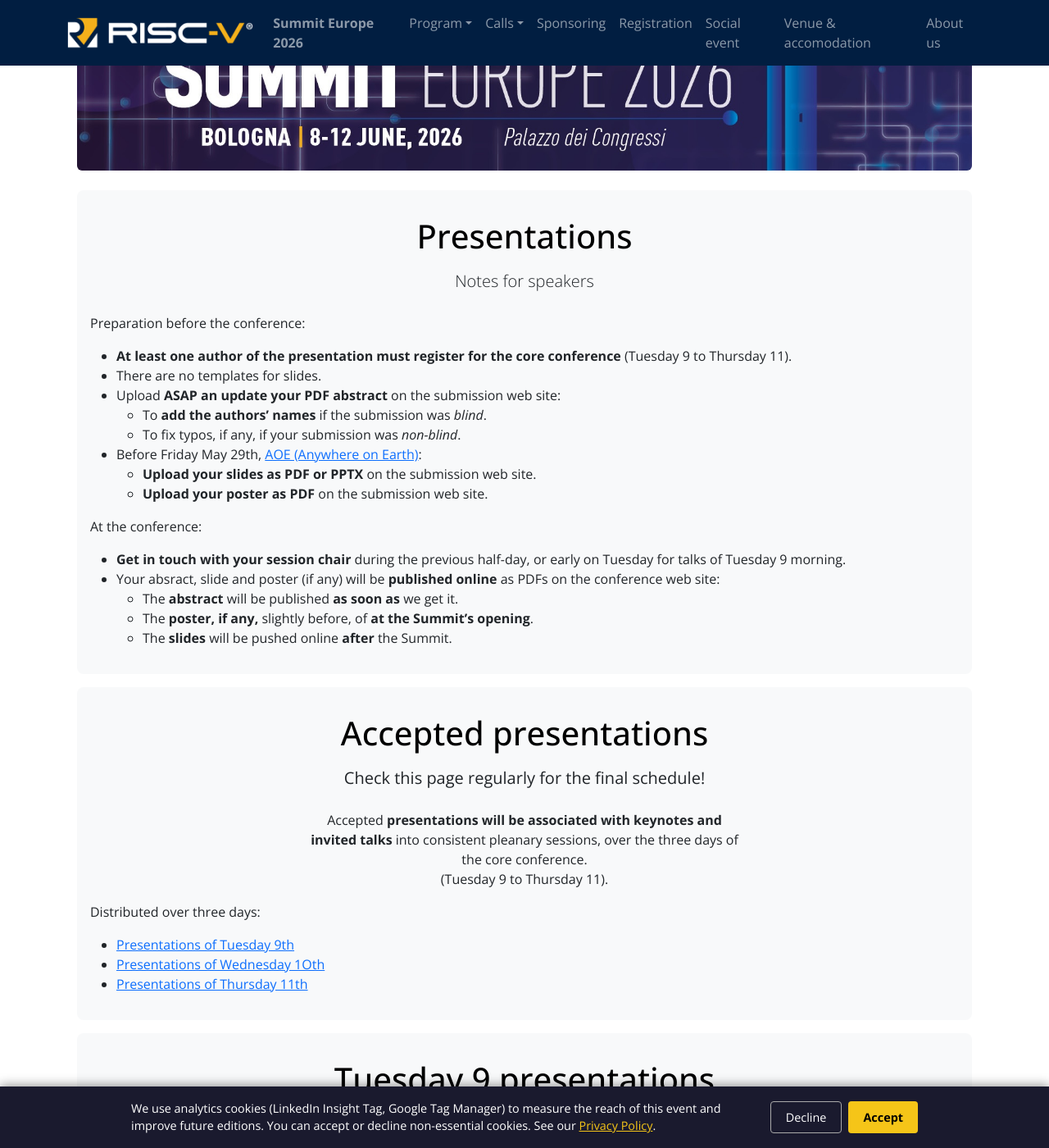
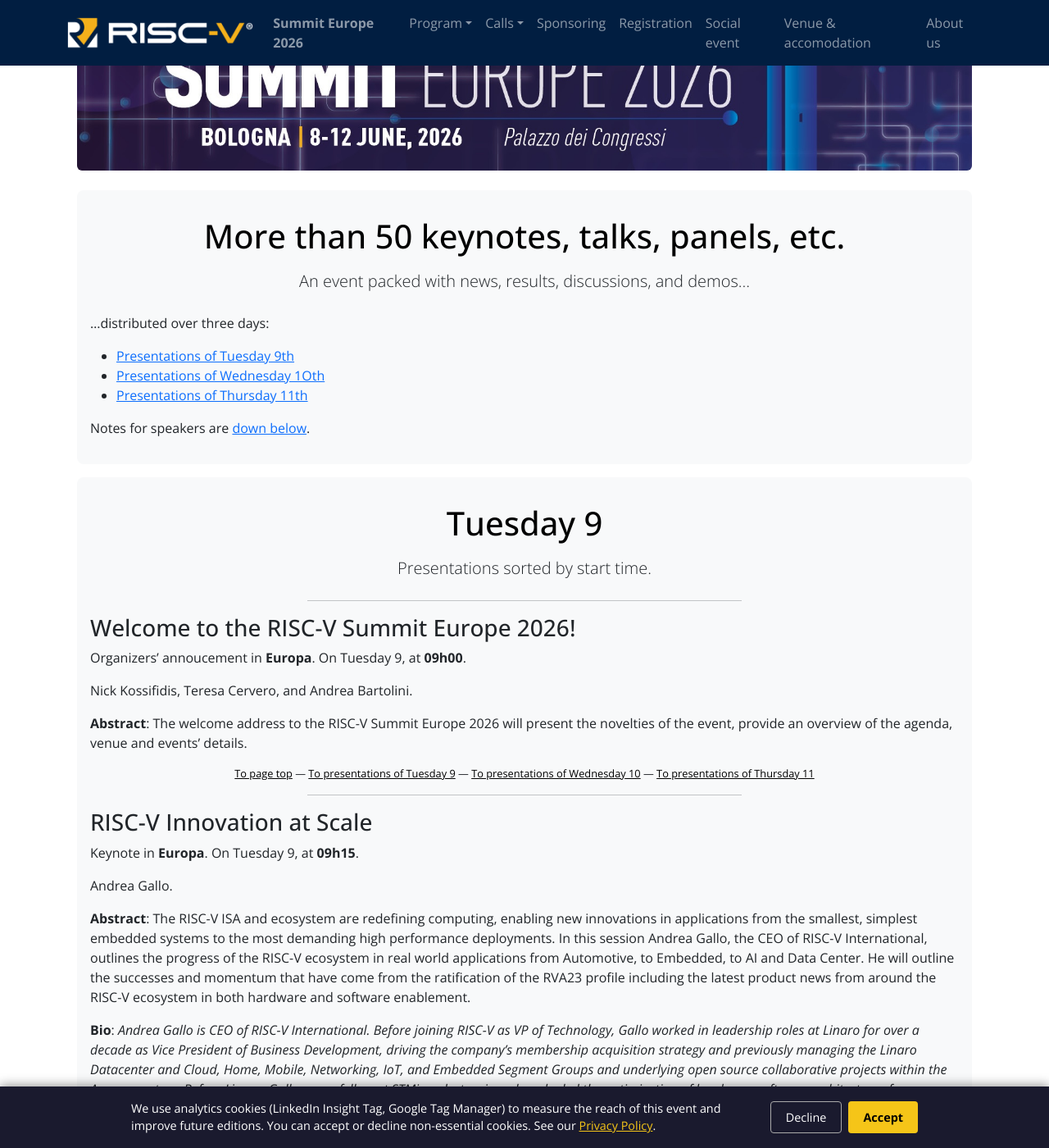
Before and after one commit to riscv-europe/summit-website-development, a Jekyll site: the page built from summit/2026/presentations.md, in a window 1280 px wide and 1400 px high, scrolled down 278 px. Shown: the whole window at 82% size. Built offline with Jekyll 4.4.1, drawn with Linux system fonts in a browser that asks for light colours; some of the changed text lies outside the part shown.

Commit message:
Fix: improved the main presentation page. Instruction were pushed to the bottom.

```diff
--- a/summit/2026/presentations.md
+++ b/summit/2026/presentations.md
@@ -10,9 +10,66 @@
 %}
 
 {% include jumboboxstart.html
-    title = "Presentations"
-    lead = "Notes for speakers"
+    title = "More than 50 keynotes, talks, panels, etc."
+    lead = "An event packed with news, results, discussions, and demos..."
 %}
+
+
+...distributed over three days:
+ - <a href="#Tue">Presentations of Tuesday 9th</a>
+ - <a href="#Wed">Presentations of Wednesday 1Oth</a>
+ - <a href="#Thu">Presentations of Thursday 11th</a>
+
+Notes for speakers are [down below](#notes).
+
+{% include jumboboxend.html %}
+
+{% include jumboboxstart.html
+    title = "Tuesday 9"
+    lead =  "Presentations sorted by start time."
+	id =    "Tue"
+%}
+
+{% assign day = "09-Tue" %}
+{% assign dayLong = "Tuesday 9" %}
+{% include summit26presentations-of-day.md day=day dayLong=dayLong presentations=presentations %}
+
+{% include jumboboxend.html %}
+
+
+{% include jumboboxstart.html
+    title = "Wednesday 10"
+    lead =  "Presentations sorted by start time."
+	id =    "Wed"
+%}
+
+{% assign day = "10-Wed" %}
+{% assign dayLong = "Wednesday 10" %}
+{% include summit26presentations-of-day.md day=day dayLong=dayLong presentations=presentations %}
+
+{% include jumboboxend.html %}
+
+
+{% include jumboboxstart.html
+    title = "Thursday 11"
+    lead =  "Presentations sorted by start time."
+	id =    "Thu"
+%}
+
+{% assign day = "11-Thu" %}
+{% assign dayLong = "Thusrday 11" %}
+{% include summit26presentations-of-day.md day=day dayLong=dayLong presentations=presentations %}
+
+{% include jumboboxend.html %}
+
+{% include jumboboxstart.html
+    title = "Notes for speakers"
+	id= "notes"
+%}
+
+Blind and non-blind accepted presentations have been associated with
+keynotes and invited talks into consistent pleanary sessions, spaning
+the three days of the core conference.
 
 Preparation before the conference:
  - **At least one author of the presentation must register for the
@@ -36,59 +93,11 @@
    * The **poster, if any,** slightly before, of **at the Summit's opening**.
    * The **slides** will be pushed online **after** the Summit.
 
-{% include jumboboxend.html %}
-
-{% include jumboboxstart.html
-    title = "Accepted presentations"
-    lead = "<strong>Check this page regularly for the final schedule!</strong>"
-%}
-
-<p style="width:50%;text-align:center;margin-left:25%"> Accepted
-<strong>presentations will be associated with keynotes and invited
-talks</strong> into consistent pleanary sessions, over the three days
-of the core conference.<br>(Tuesday 9 to Thursday 11).<br></p>
-
-Distributed over three days:
- - <a href="#Tue">Presentations of Tuesday 9th</a>
- - <a href="#Wed">Presentations of Wednesday 1Oth</a>
- - <a href="#Thu">Presentations of Thursday 11th</a>
+<p align="center" style="font-size: 0.8em">
+<a class="backnavigation" href="#summary">To page top</a> &mdash;
+<a href="#Tue" class="backnavigation">To presentations of Tuesday 9</a> &mdash;
+<a href="#Wed" class="backnavigation">To presentations of Wednesday 10</a> &mdash;
+<a href="#Thu" class="backnavigation">To presentations of Thursday 11</a>
+</p>
 
 {% include jumboboxend.html %}
-
-{% include jumboboxstart.html
-    title = "Tuesday 9 presentations"
-    lead =  "Sorted by start time."
-	id =    "Tue"
-%}
-
-{% assign day = "09-Tue" %}
-{% assign dayLong = "Tuesday 9" %}
-{% include summit26presentations-of-day.md day=day dayLong=dayLong presentations=presentations %}
-
-{% include jumboboxend.html %}
-
-
-{% include jumboboxstart.html
-    title = "Wednesday 10 presentations"
-    lead =  "Sorted by start time."
-	id =    "Wed"
-%}
-
-{% assign day = "10-Wed" %}
-{% assign dayLong = "Wednesday 10" %}
-{% include summit26presentations-of-day.md day=day dayLong=dayLong presentations=presentations %}
-
-{% include jumboboxend.html %}
-
-
-{% include jumboboxstart.html
-    title = "Thursday 11 presentations"
-    lead =  "Sorted by start time."
-	id =    "Thu"
-%}
-
-{% assign day = "11-Thu" %}
-{% assign dayLong = "Thusrday 11" %}
-{% include summit26presentations-of-day.md day=day dayLong=dayLong presentations=presentations %}
-
-{% include jumboboxend.html %}
```
